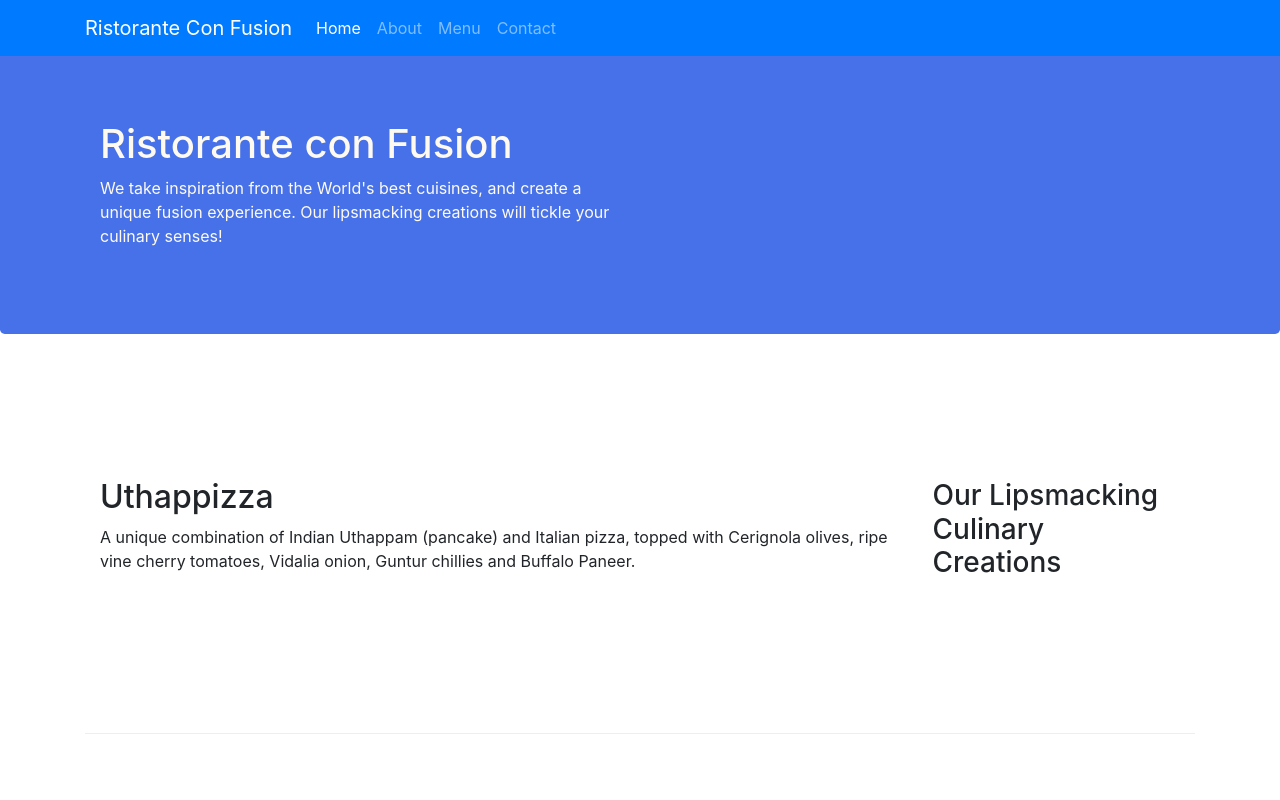
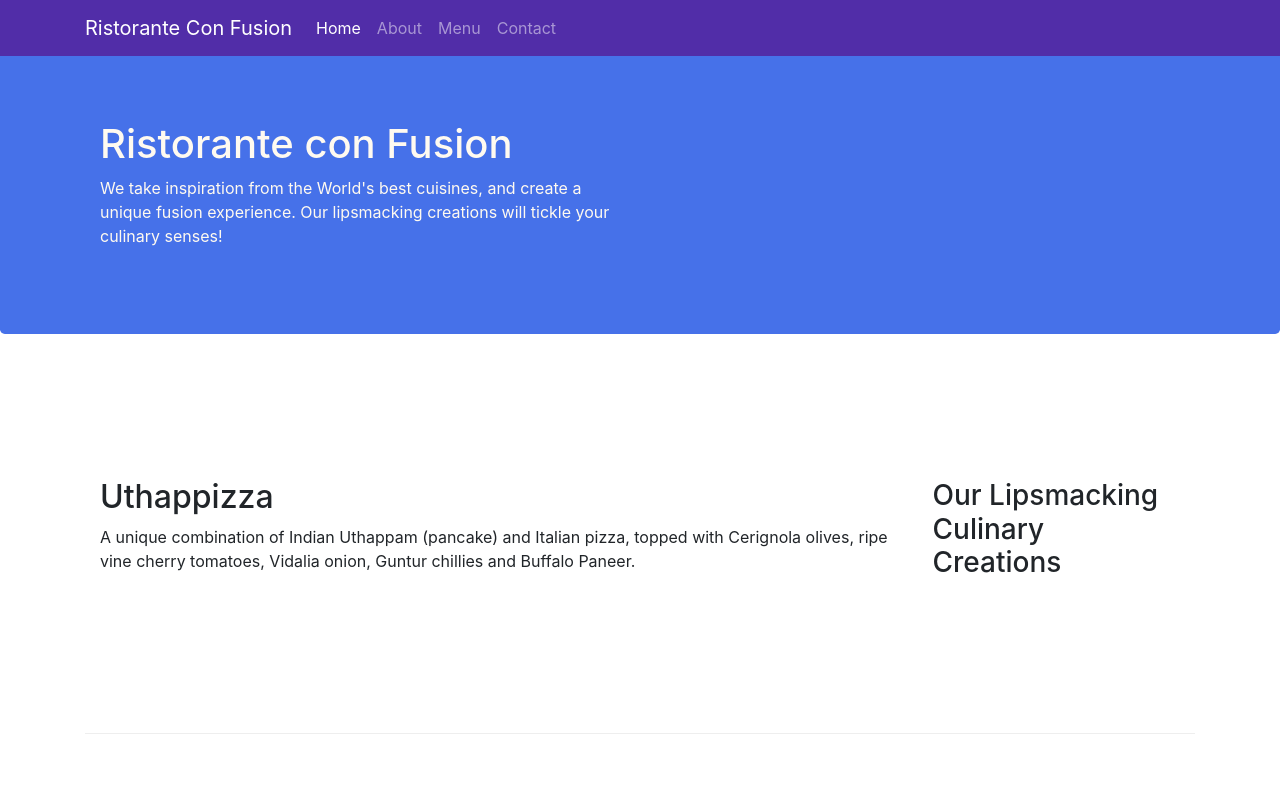
Before and after one commit to matthiascyy/bootstrap, a website: page index.html in a window 1280 px wide. Shown: the top 800 px of the page. Drawn offline with nearby package versions, Linux system fonts and the light colour scheme.

Commit message:
Navbar and Breadcrumbs v2

```diff
--- a/index.html
+++ b/index.html
@@ -14,7 +14,7 @@
 </head>
 
 <body>
-    <nav class="navbar navbar-dark navbar-expand-sm bg-primary fixed-top">
+    <nav class="navbar navbar-dark navbar-expand-sm fixed-top">
         <div class="container">
             <button class="navbar-toggler" type="button" data-toggle="collapse" data-target="#Navbar">
                 <span class="navbar-toggler-icon"></span>
```
Also changed, not shown: aboutus.html (+4 -0 lines).
